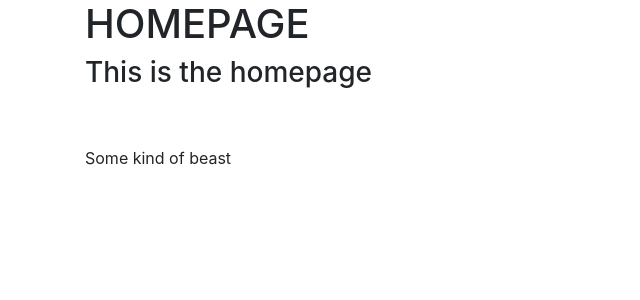
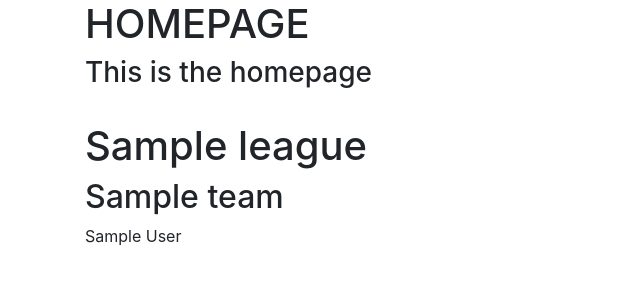
Before and after one commit to tankorsmash/Leagion, a Django app: page / in a window 1280 px wide. Shown: the top 300 px of the page, without its empty margins (0-640 px from the left). Run offline with Django 3.2, Linux system fonts and the light colour scheme; tables that the repository leaves empty hold one stand-in row (values such as "Sample post"); some libraries are stand-ins or nearby versions.

Commit message:
create data generator functions

```diff
--- a/leagion/templates/index.html
+++ b/leagion/templates/index.html
@@ -10,13 +10,28 @@
     This is the homepage
 </div>
 <br>
+
+<div class="league-wrapper">
+    {% for league in leagues %}
     <div>
+        <h1>
+            {{ league.name }}
+        </h1>
+        <div class="teams-wrapper">
+            {% for team in league.teams %}
+            <h2>
+                {{ team.name }}
+            </h2>
+            <div class="players-wrapper">
+                {% for player in team.players %}
+                <div class="player-name">
+                    {{ player.full_name }}
                 </div>
-    <br>
-    <div>
-        <div>
-            Some kind of beast
+                {% endfor %}
+            </div>
+            {% endfor %}
         </div>
     </div>
-</body>
+    {% endfor %}
+</div>
 {% endblock %}
--- a/leagion/views.py
+++ b/leagion/views.py
@@ -12,11 +12,33 @@ from django.views.generic import TemplateView
 
 from django.http import HttpResponse, JsonResponse
 
-from leagion.models import User, Team, League
+from leagion.models import User, Team, League, Match, Roster
 
 # views
 class Index(TemplateView):
     template_name = "index.html"
 
     def get_context_data(self):
-        return {}
+        context = {"leagues": []}
+        for league in League.objects.all():
+            league_ctx = {
+                "name": league.name,
+                "teams": []
+            }
+            for team in league.teams.all():
+                team_ctx = {
+                    "name": team.name,
+                    "players": []
+                }
+                for player in team.players.all():
+                    player_ctx = {
+                        "full_name": "{} {}".format(player.first_name, player.last_name)
+                    }
+                    team_ctx["players"].append(player_ctx)
+
+                league_ctx["teams"].append(team_ctx)
+
+            context["leagues"].append(league_ctx)
+
+
+        return context
--- a/requirements.txt
+++ b/requirements.txt
@@ -5,3 +5,4 @@ enum34==1.0.4
 humanize==0.5.1
 ipython==2.2.0
 requests==2.3.0
+faker
```
Also changed, not shown: leagion/utils.py (+42 -0 lines). Lines whose indentation alone changed are shown as unchanged.
